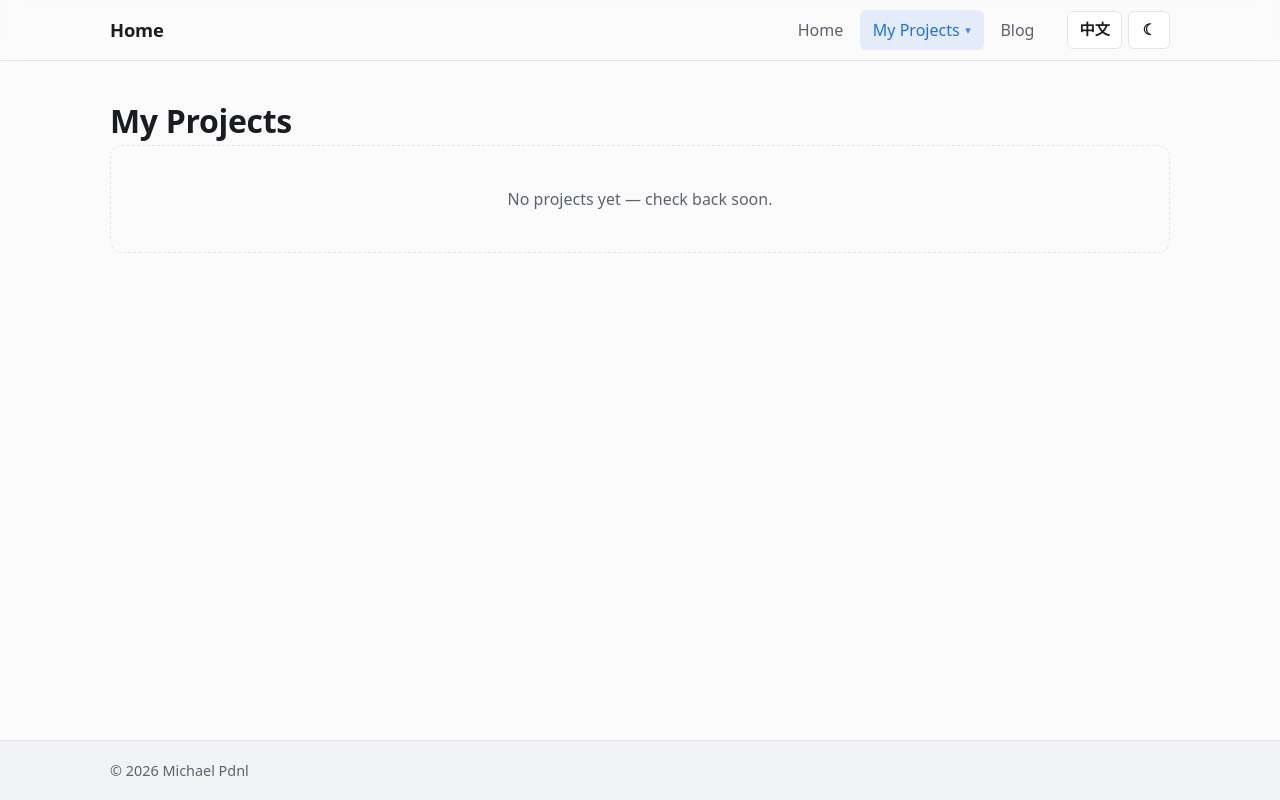
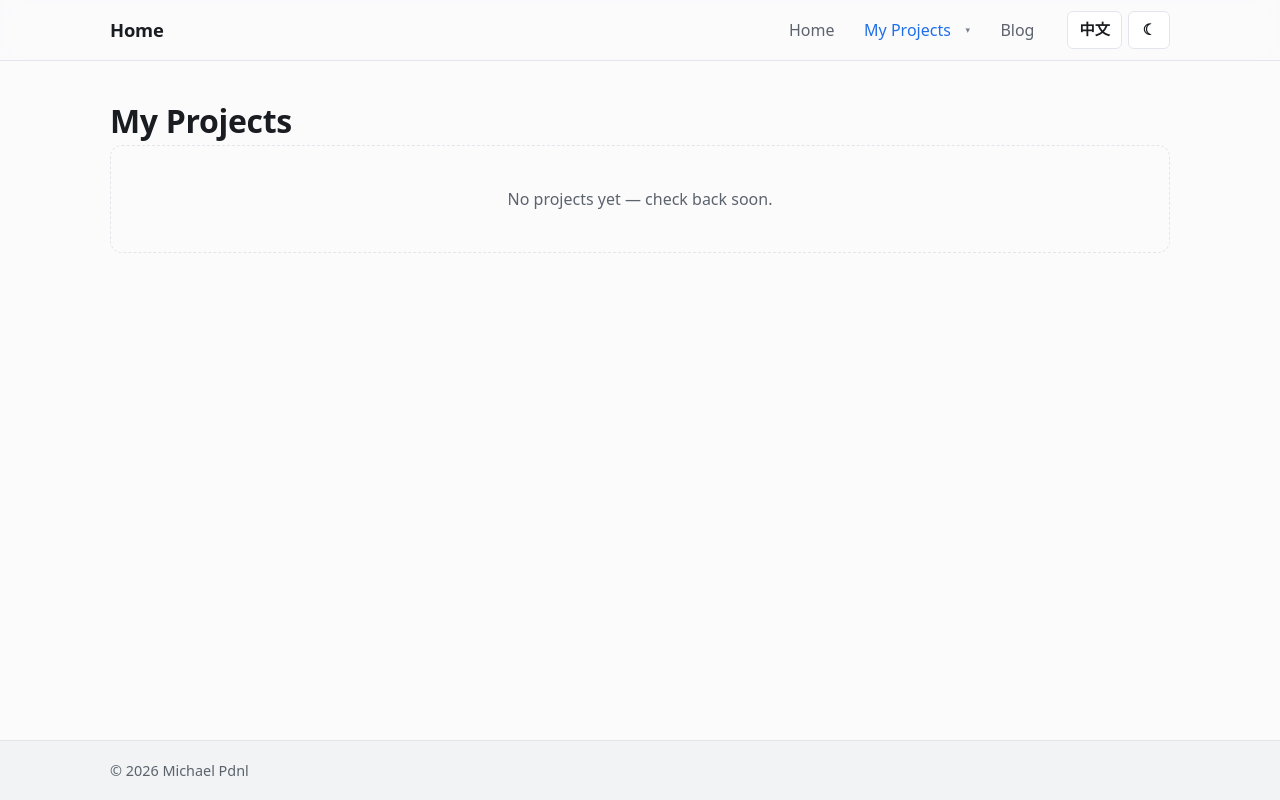
Before and after one commit to michaelpdnl/michaelpdnl.github.io, a React (Vite) app in the folder frontend/: page /projects in a window 1280 px wide. Shown: the top 800 px of the page. Built offline with nearby package versions, Linux system fonts and the light colour scheme.

Commit message:
Make My Projects menu item navigate to the projects page

```diff
--- a/frontend/src/components/Header.tsx
+++ b/frontend/src/components/Header.tsx
@@ -95,15 +95,25 @@ export function Header({ content }: HeaderProps) {
                 onMouseEnter={() => setDropOpen(true)}
                 onMouseLeave={() => setDropOpen(false)}
               >
+                <span className="nav-duo">
+                  <Link
+                    to="/projects"
+                    className={`nav-link${onProjects ? ' active' : ''}`}
+                    aria-current={onProjects ? 'page' : undefined}
+                  >
+                    {t['nav.projects']}
+                  </Link>
                   <button
                     type="button"
-                  className={`nav-link nav-btn${dropOpen || onProjects ? ' active' : ''}`}
+                    className="nav-caret"
                     aria-haspopup="menu"
                     aria-expanded={dropOpen}
+                    aria-label={t['nav.menuProjects']}
                     onClick={() => setDropOpen((v) => !v)}
                   >
-                  {t['nav.projects']} <span className="caret" aria-hidden="true">▾</span>
+                    <span className="caret" aria-hidden="true">▾</span>
                   </button>
+                </span>
                 {dropOpen && (
                   <ul className="dropdown-menu" role="menu">
                     {projects.map((project) => (
@@ -163,14 +173,21 @@ export function Header({ content }: HeaderProps) {
                 {t['nav.home']}
               </NavLink>
             </li>
-            <li>
+            <li className="drawer-sub">
+              <NavLink
+                to="/projects"
+                className={({ isActive }) => (isActive ? 'drawer-link active' : 'drawer-link')}
+              >
+                {t['nav.projects']}
+              </NavLink>
               <button
                 type="button"
-                className="drawer-sub-toggle"
+                className="drawer-caret"
                 aria-expanded={mobileProjOpen}
+                aria-label={t['nav.menuProjects']}
                 onClick={() => setMobileProjOpen((v) => !v)}
               >
-                {t['nav.projects']} <span className="caret" aria-hidden="true">{mobileProjOpen ? '▴' : '▾'}</span>
+                <span className="caret" aria-hidden="true">{mobileProjOpen ? '▴' : '▾'}</span>
               </button>
               {mobileProjOpen && (
                 <ul className="drawer-sublist">
--- a/frontend/src/lib/i18n.tsx
+++ b/frontend/src/lib/i18n.tsx
@@ -12,6 +12,7 @@ const en = {
   'nav.projects': 'My Projects',
   'nav.blog': 'Blog',
   'nav.allProjects': 'All projects',
+  'nav.menuProjects': 'Open projects menu',
   'lang.switch': 'Switch language',
   'theme.toggle': 'Switch theme',
   'home.photoAlt': 'Profile photo',
@@ -46,6 +47,7 @@ const zh: Record<DictKey, string> = {
   'nav.projects': '我的项目',
   'nav.blog': '博客',
   'nav.allProjects': '全部项目',
+  'nav.menuProjects': '展开项目菜单',
   'lang.switch': '切换语言',
   'theme.toggle': '切换主题',
   'home.photoAlt': '头像照片',
--- a/frontend/src/styles/index.css
+++ b/frontend/src/styles/index.css
@@ -234,6 +234,42 @@ button {
   opacity: 0.8;
 }
 
+/* Two-part nav item: label link + caret toggle (My Projects) */
+
+.nav-duo {
+  display: inline-flex;
+  align-items: center;
+  border-radius: var(--radius-s);
+}
+
+.nav-duo .nav-link {
+  padding-right: 0.2rem;
+}
+
+.nav-duo .nav-link:hover,
+.nav-duo .nav-link.active {
+  background: transparent;
+}
+
+.nav-caret {
+  display: inline-flex;
+  align-items: center;
+  justify-content: center;
+  width: 1.7rem;
+  height: 2.1rem;
+  margin-right: 0.15rem;
+  border-radius: var(--radius-s);
+  color: var(--muted);
+  cursor: pointer;
+  font-size: 0.8rem;
+}
+
+.nav-caret:hover,
+.nav-caret[aria-expanded='true'] {
+  color: var(--accent);
+  background: var(--accent-soft);
+}
+
 /* Projects dropdown */
 
 .dropdown {
@@ -386,6 +422,37 @@ button {
 }
 
 .drawer-link.active {
+  color: var(--accent);
+  background: var(--accent-soft);
+}
+
+/* Drawer sub-item: label link + caret toggle (My Projects) */
+
+.drawer-sub {
+  display: flex;
+  align-items: center;
+  border-radius: var(--radius-s);
+}
+
+.drawer-sub .drawer-link {
+  flex: 1;
+  min-width: 0;
+  justify-content: flex-start;
+}
+
+.drawer-caret {
+  display: inline-flex;
+  align-items: center;
+  justify-content: center;
+  align-self: stretch;
+  padding: 0 1rem;
+  border-radius: var(--radius-s);
+  color: var(--muted);
+  cursor: pointer;
+}
+
+.drawer-caret:hover,
+.drawer-caret[aria-expanded='true'] {
   color: var(--accent);
   background: var(--accent-soft);
 }
```
Lines whose indentation alone changed are shown as unchanged.
